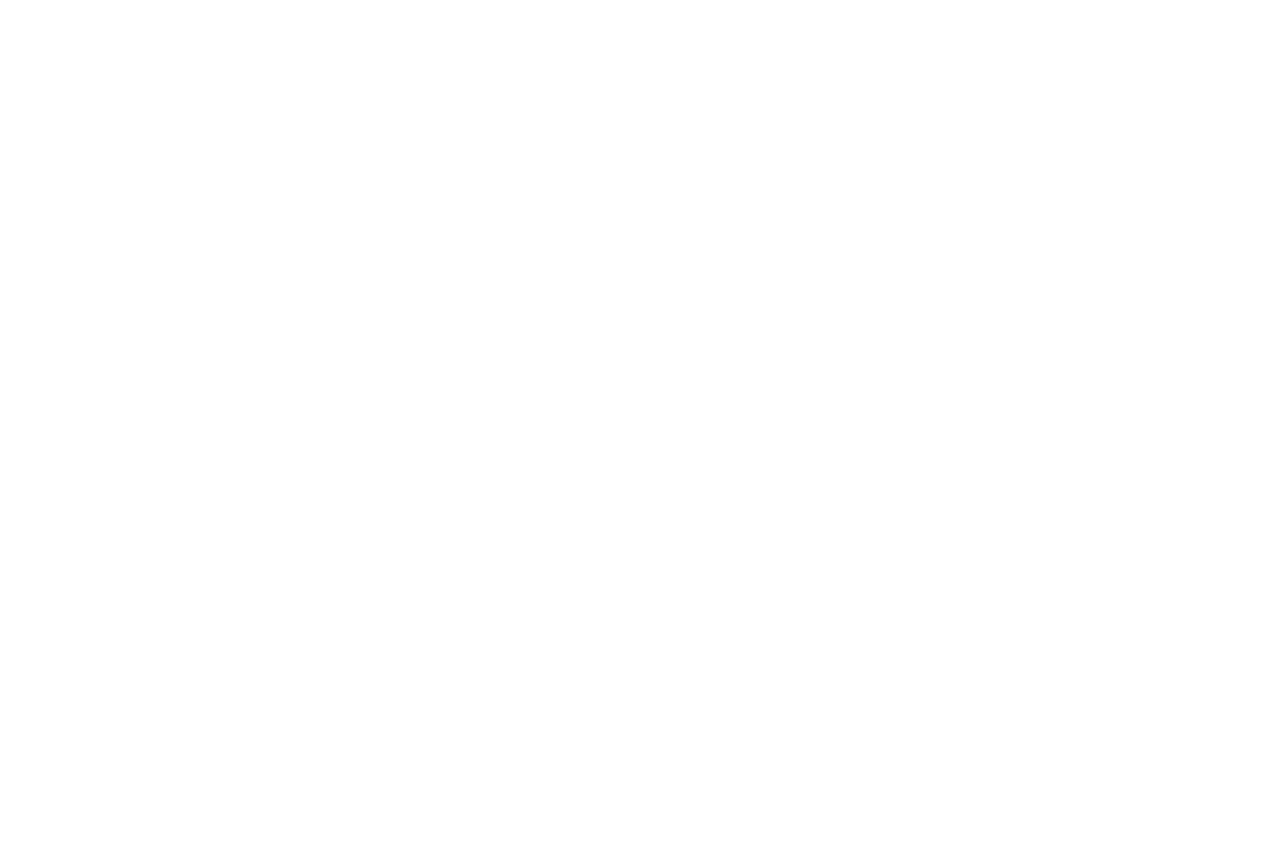
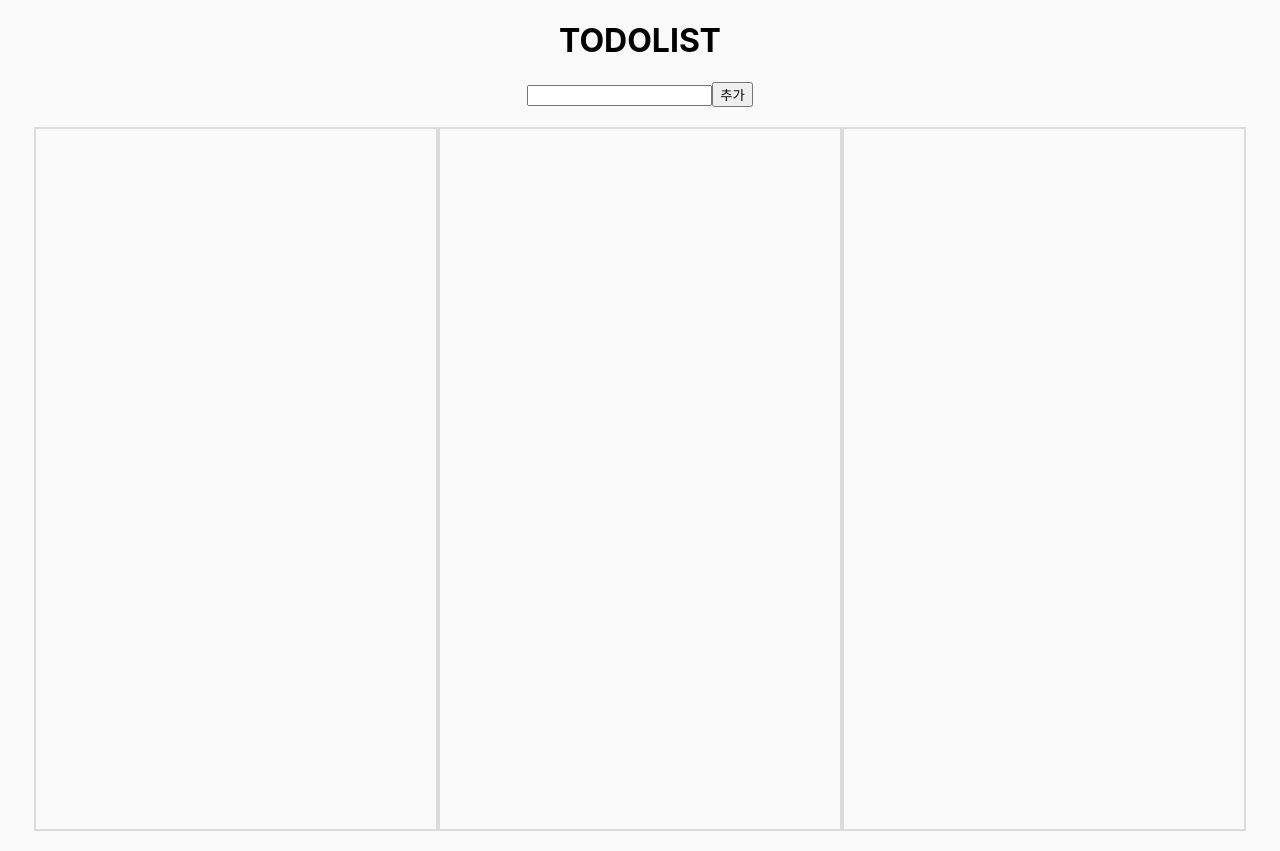
Before and after one commit to younghee05/Project_TodoList, a React (Create React App) app in the folder todolist_front/: page / in a window 1280 px wide. Before the commit the page ends 800 px from the top, so only its background shows below. Built offline with nearby package versions, Linux system fonts and the light colour scheme.

Commit message:
todolist 틀

```diff
--- a/todolist_front/src/App.js
+++ b/todolist_front/src/App.js
@@ -1,10 +1,17 @@
-import logo from './logo.svg';
 import './App.css';
+import { Global, css } from '@emotion/react';
+import { reset } from './styles/global';
+import MainPage from './pages/MainPage';
+import Container from './components/Container/Container';
 
 function App() {
   return (
     <>
+      <Global styles={reset}/>
+      <MainPage>
 
+
+      </MainPage>
     </>
   );
 }
--- /dev/null
+++ b/todolist_front/src/components/Container/Container.jsx
@@ -0,0 +1,14 @@
+/** @jsxImportSource @emotion/react */
+import * as s from "./style";
+
+import React from 'react';
+
+function Container(props) {
+    return (
+        <div css={s.container}>
+
+        </div>
+    );
+}
+
+export default Container;
--- /dev/null
+++ b/todolist_front/src/components/Container/style.js
@@ -0,0 +1,9 @@
+import { css } from "@emotion/react";
+
+export const container = css`
+    display: flex;
+    flex-direction: column;
+    width: 400px;
+    height: 700px;
+    border: 2px solid #dbdbdb;
+`
--- /dev/null
+++ b/todolist_front/src/pages/MainPage.jsx
@@ -0,0 +1,26 @@
+import React from 'react';
+/** @jsxImportSource @emotion/react */
+import * as s from "./style";
+import Container from '../components/Container/Container';
+import { mainlayout } from './style';
+
+function MainPage({children}) {
+    return (
+        <div css={s.mainlayout}>
+            <h1>TODOLIST</h1>
+            <div>
+                <input type="text" />
+                <button>추가</button>
+            </div>
+
+            <div css={s.layout}>
+                <Container />
+                <Container />
+                <Container />
+            </div>
+        </div>
+
+    );
+}
+
+export default MainPage;
--- /dev/null
+++ b/todolist_front/src/pages/style.js
@@ -0,0 +1,17 @@
+import { css } from "@emotion/react";
+
+export const mainlayout = css`
+    box-sizing: border-box;
+    display: flex;
+    flex-direction: column;
+    align-items: center;
+`;
+
+export const layout = css`
+    box-sizing: border-box;
+    display: flex;
+    justify-content: space-between;
+    margin: 20px;
+
+
+`;
--- /dev/null
+++ b/todolist_front/src/styles/global.js
@@ -0,0 +1,15 @@
+/** @jsxImportSource @emotion/react */
+import { css } from "@emotion/react";
+
+export const reset = css`
+    html, body, #root {
+        margin: 0;
+        padding: 0;
+        height: 100%;
+        background-color: #fafafa;
+        font-size: 16px;
+    }
+
+
+
+`
```
